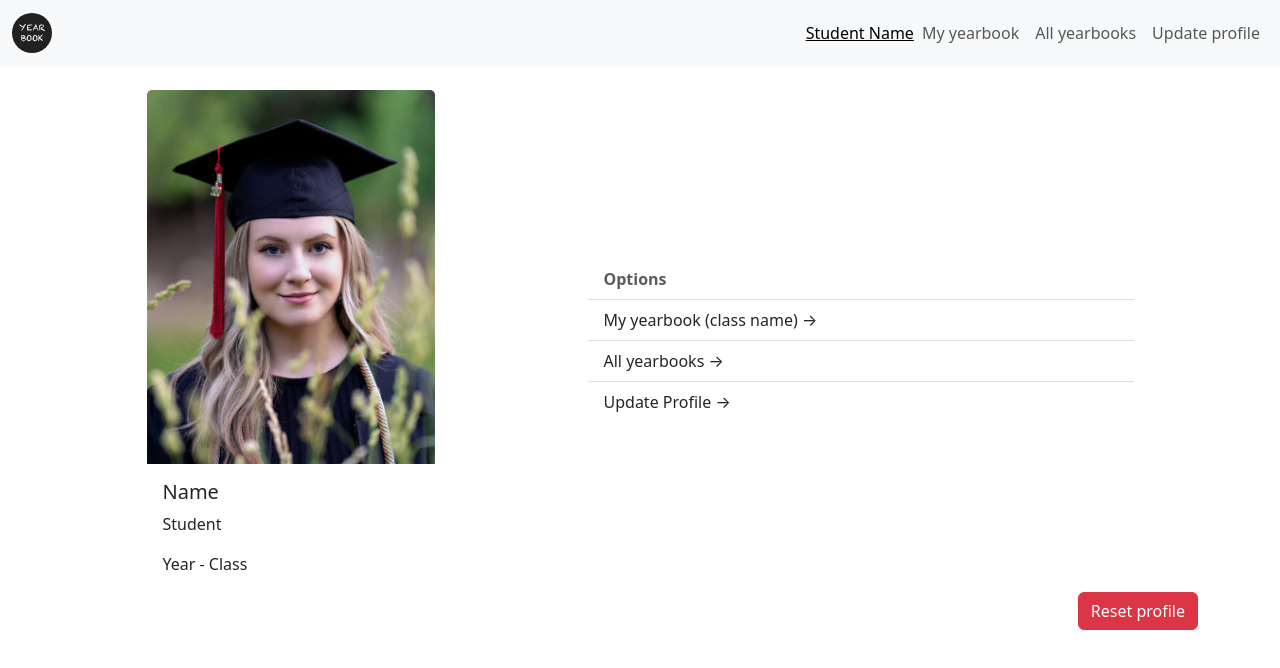
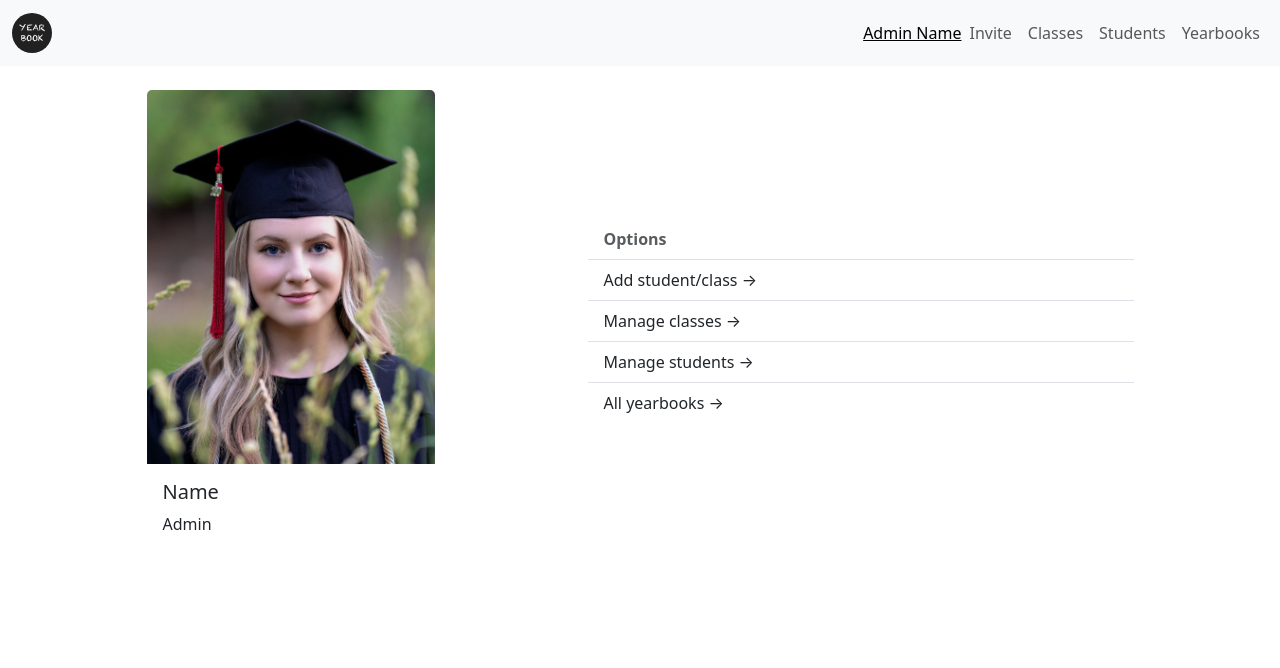
Before and after one commit to wenxpan/digital-yearbook-frontend, a React (Vite) app: page /account in a window 1280 px wide. Shown: the top 668 px of the page. Built offline with nearby package versions, Linux system fonts and the light colour scheme.

Commit message:
added UserContext and replaced temp isAdmin state in components

```diff
--- a/src/App.jsx
+++ b/src/App.jsx
@@ -16,17 +16,19 @@ import ManageClasses from "./pages/ManageClasses"
 import ManageStudents from "./pages/ManageStudents"
 import BackgroundImage from "./components/BackgroundImage"
 import { useState } from "react"
-import RedirectMessage from "./components/RedirectMessage"
+// import RedirectMessage from "./components/RedirectMessage"
+import UserContext from "./contexts/UserContext"
 
 function App() {
-  const [userState, setUserState] = useState({
+  const [user, setUser] = useState({
     isLoggedIn: true,
-    isAdmin: false
+    isAdmin: true
   })
 
   return (
     <>
-      <Navbar isLoggedIn={userState.isLoggedIn} isAdmin={userState.isAdmin} />
+      <UserContext.Provider value={{ user, setUser }}>
+        <Navbar />
         <Routes>
           {/* landing, log in and sign up pages; they share the same background image, thus grouped together  */}
           <Route path="/" element={<BackgroundImage />}>
@@ -54,6 +56,7 @@ function App() {
           </Route>
           {/* <Route path="/message" element={<RedirectMessage />} /> */}
         </Routes>
+      </UserContext.Provider>
     </>
   )
 }
--- a/src/components/Navbar.jsx
+++ b/src/components/Navbar.jsx
@@ -1,10 +1,14 @@
-import React from "react"
+import React, { useContext } from "react"
 import Container from "react-bootstrap/Container"
 import Nav from "react-bootstrap/Nav"
 import Navbar from "react-bootstrap/Navbar"
 import { Link } from "react-router-dom"
+import UserContext from "../contexts/UserContext"
 
-const NavBar = ({ isLoggedIn = false, isAdmin = false }) => {
+const NavBar = () => {
+  const { user } = useContext(UserContext)
+  const { isAdmin, isLoggedIn } = user
+
   //TODO: make 3 views DRY; replace placeholder links
   const defaultView = (
     <>
--- /dev/null
+++ b/src/contexts/UserContext.js
@@ -0,0 +1,5 @@
+import { createContext } from "react"
+
+const UserContext = createContext()
+
+export default UserContext
--- a/src/pages/Account.jsx
+++ b/src/pages/Account.jsx
@@ -1,4 +1,4 @@
-import React from "react"
+import React, { useContext } from "react"
 import Button from "react-bootstrap/Button"
 import Card from "react-bootstrap/Card"
 import Row from "react-bootstrap/Row"
@@ -6,9 +6,11 @@ import Col from "react-bootstrap/Col"
 import Container from "react-bootstrap/Container"
 import ListGroup from "react-bootstrap/ListGroup"
 import { Link } from "react-router-dom"
+import UserContext from "../contexts/UserContext"
 
 const Account = ({ img = "/src/assets/profile-placeholder.jpg" }) => {
-  const isAdmin = false
+  const { user } = useContext(UserContext)
+  const { isAdmin, isLoggedIn } = user
 
   const studentOptions = [
     { option: `My yearbook (${"class name"})`, link: `/classes/${1}` },
--- a/src/pages/Classes.jsx
+++ b/src/pages/Classes.jsx
@@ -1,13 +1,16 @@
-import React from "react"
+import React, { useContext } from "react"
 import Container from "react-bootstrap/Container"
 import Row from "react-bootstrap/Row"
 import Col from "react-bootstrap/Col"
 import YearbookCard from "../components/YearbookCard"
 import Button from "react-bootstrap/Button"
 import { useNavigate } from "react-router-dom"
+import UserContext from "../contexts/UserContext"
 
 const Classes = () => {
-  const isAdmin = false
+  const { user } = useContext(UserContext)
+  const { isAdmin, isLoggedIn } = user
+
   const nav = useNavigate()
   const classes = [1, 2, 3, 4, 5]
   return (
@@ -32,9 +35,7 @@ const Classes = () => {
       <Row>
         <Col />
         <Col md="auto">
-          <Button onClick={() => nav(isAdmin ? "/admin" : "/account")}>
-            Back
-          </Button>
+          <Button onClick={() => nav("/account")}>Back</Button>
         </Col>
       </Row>
     </Container>
--- a/src/pages/UpdateProfile.jsx
+++ b/src/pages/UpdateProfile.jsx
@@ -1,12 +1,16 @@
-import React, { useState } from "react"
+import React, { useState, useContext } from "react"
 import Button from "react-bootstrap/Button"
 import Form from "react-bootstrap/Form"
 import Row from "react-bootstrap/Row"
 import Col from "react-bootstrap/Col"
 import Container from "react-bootstrap/Container"
 import { Link } from "react-router-dom"
+import UserContext from "../contexts/UserContext"
 
 const UpdateProfile = () => {
+  const { user } = useContext(UserContext)
+  const { isAdmin, isLoggedIn } = user
+
   const years = [2020, 2021, 2022, 2023]
   const classes = ["Geecko", "Salamander", "Kangaroo", "possum"]
 
@@ -24,7 +28,7 @@ const UpdateProfile = () => {
     questionThree: "answer3",
     questionFour: "answer4"
   }
-  const isAdmin = true
+
   const [content, setContent] = useState(initialStudent)
 
   // to handle input update
```
Lines whose indentation alone changed are shown as unchanged.
